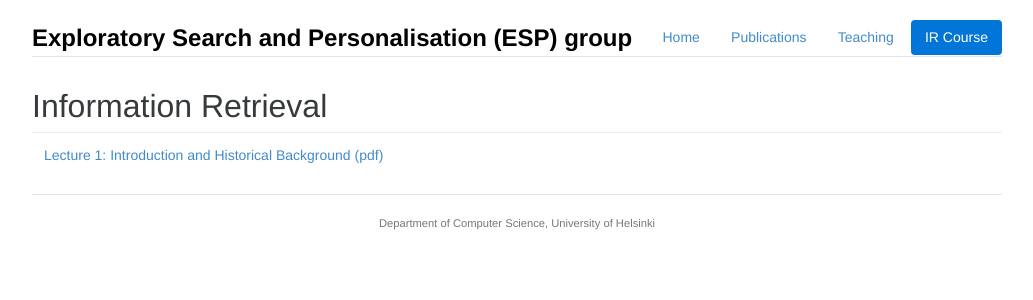
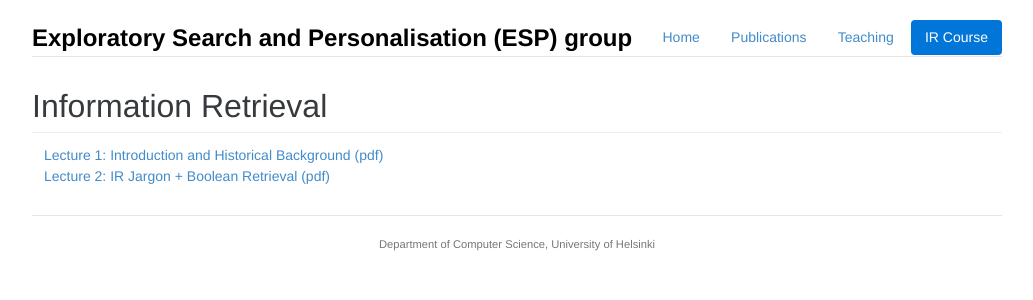
Before and after one commit to ajm/group-website, a Jekyll site: the page built from ir.html, in a window 1280 px wide. Shown: the top 300 px of the page, without its empty margins (123-1156 px from the left). Built offline with Jekyll 4.4.1, drawn with Linux system fonts in a browser that asks for light colours; nearby versions of some CDN libraries; Markdown is read by kramdown in place of the engine named in the settings.

Commit message:
ir course - lec2

```diff
--- a/_includes/ir.html
+++ b/_includes/ir.html
@@ -3,7 +3,8 @@
 
     <tr>
         <td>
-            <a href="lectures/ir/IR-intro.pdf">Lecture 1: Introduction and Historical Background (pdf)</a>
+            <a href="lectures/ir/IR-intro.pdf">Lecture 1: Introduction and Historical Background (pdf)</a><br/>
+            <a href="lectures/ir/DATA20021-Lecture2-web.pdf">Lecture 2: IR Jargon + Boolean Retrieval (pdf)</a>
         </td>
     </tr>
 
```
